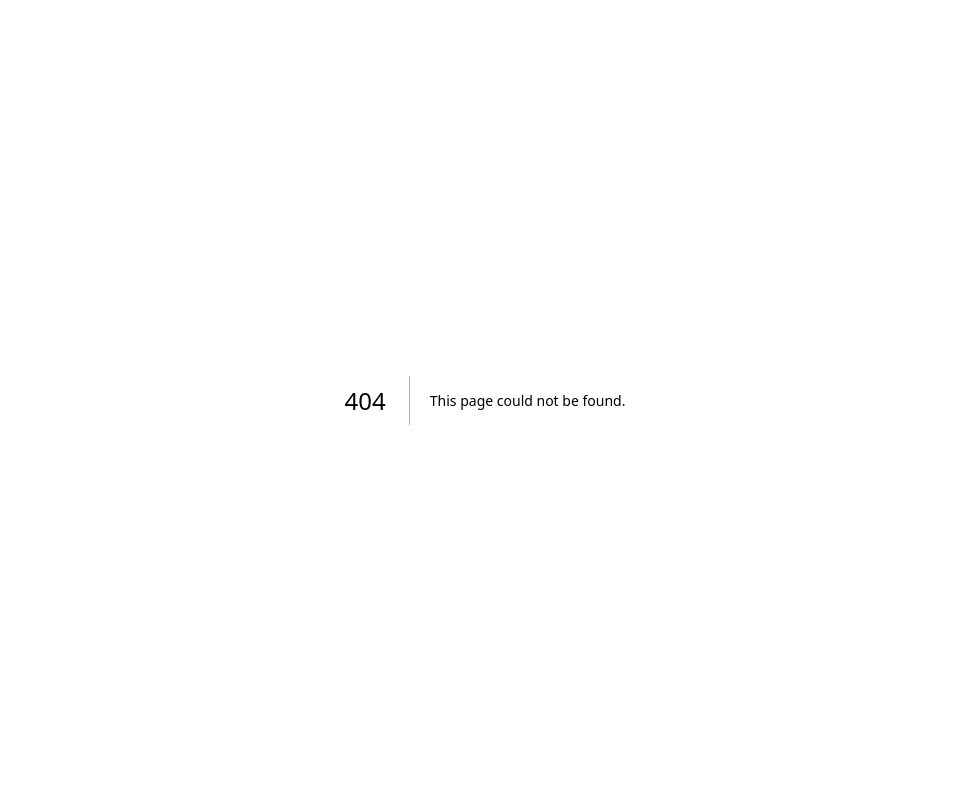
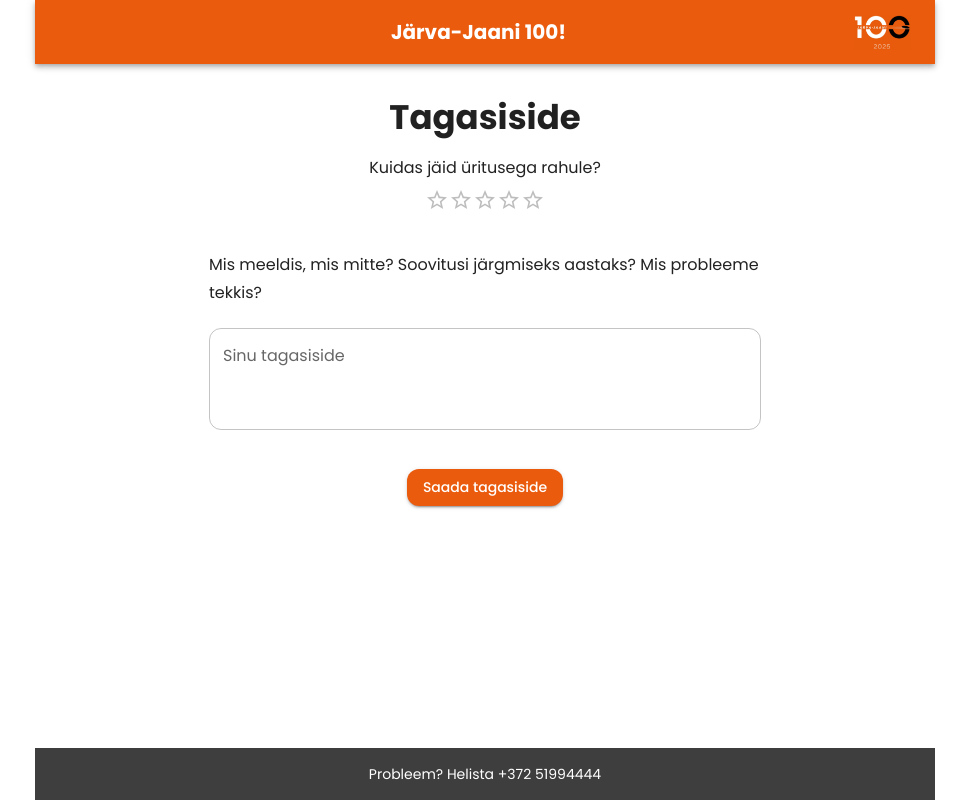
Before and after one commit to apunkto/jj100, a Next.js app: page /feedback in a window 1280 px wide. Before the commit this address had no page. Shown: the whole page, without its empty margins (155-1124 px from the left). Built offline with nearby package versions, Linux system fonts and the light colour scheme; no server answers; some icons are missing.

Commit message:
add to pages

```diff
--- a/package.json
+++ b/package.json
@@ -23,6 +23,7 @@
     "react-countdown": "^2.3.6",
     "react-dom": "18.3.1",
     "react-dom-confetti": "^0.2.0",
+    "react-hook-form": "^7.56.1",
     "react-use": "^17.6.0",
     "swiper": "^11.2.6"
   },
--- /dev/null
+++ b/src/api/useFeedbackApi.ts
@@ -0,0 +1,31 @@
+// src/api/useFeedbackApi.ts
+
+const API_BASE = process.env.NEXT_PUBLIC_API_BASE_URL
+if (!API_BASE) {
+    throw new Error('Missing NEXT_PUBLIC_API_BASE_URL')
+}
+
+type FeedbackPayload = {
+    score: number
+    feedback: string
+}
+
+const submitFeedback = async (data: FeedbackPayload): Promise<void> => {
+    const res = await fetch(`${API_BASE}/feedback`, {
+        method: 'POST',
+        headers: { 'Content-Type': 'application/json' },
+        body: JSON.stringify(data),
+    })
+
+    if (!res.ok) {
+        const errorResponse = await res.json() as { error?: string }
+        throw new Error(errorResponse.error || 'Feedback submission failed')
+    }
+}
+
+
+export default function useFeedbackApi() {
+    return {
+        submitFeedback,
+    }
+}
--- a/src/components/Layout.tsx
+++ b/src/components/Layout.tsx
@@ -20,6 +20,7 @@ import GolfCourseIcon from '@mui/icons-material/GolfCourse'
 import CardGiftcardIcon from '@mui/icons-material/CardGiftcard'
 import MapIcon from '@mui/icons-material/Map'
 import InfoIcon from '@mui/icons-material/Info'
+import FeedbackIcon from '@mui/icons-material/Feedback'
 
 export default function Layout({children}: { children: ReactNode }) {
     const [drawerOpen, setDrawerOpen] = useState(false)
@@ -136,6 +137,16 @@ export default function Layout({children}: { children: ReactNode }) {
                                 </ListItemButton>
                             </ListItem>
                         </Link>
+                        <Link href="/feedback" passHref legacyBehavior>
+                            <ListItem disablePadding>
+                                <ListItemButton sx={{borderRadius: 2}}>
+                                    <ListItemIcon>
+                                        <FeedbackIcon/>
+                                    </ListItemIcon>
+                                    <ListItemText primary="Tagasiside"/>
+                                </ListItemButton>
+                            </ListItem>
+                        </Link>
 
                     </List>
                 </Box>
--- /dev/null
+++ b/src/pages/feedback/index.tsx
@@ -0,0 +1,130 @@
+import { useState } from 'react'
+import {
+    Box,
+    Button,
+    Container,
+    Typography,
+    TextField,
+    Rating,
+    Alert,
+} from '@mui/material'
+import { useForm, Controller } from 'react-hook-form'
+import Layout from '@/src/components/Layout'
+import useFeedbackApi from '@/src/api/useFeedbackApi'
+
+type FeedbackForm = {
+    score: number
+    feedback: string
+}
+
+export default function FeedbackPage() {
+    const [submitted, setSubmitted] = useState(false)
+    const { submitFeedback } = useFeedbackApi()
+
+    const {
+        control,
+        handleSubmit,
+        reset,
+        formState: { errors, isSubmitting }
+    } = useForm<FeedbackForm>({
+        defaultValues: {
+            score: 0,
+            feedback: '',
+        },
+    })
+
+    const onSubmit = async (data: FeedbackForm) => {
+        try {
+            await submitFeedback(data)
+            setSubmitted(true)
+            reset()
+        } catch (err) {
+            console.error(err)
+            alert('Midagi läks valesti. Palun proovi uuesti.')
+        }
+    }
+
+    return (
+        <Layout>
+            <Container maxWidth="sm" sx={{ mt: 0 }}>
+                <Typography
+                    variant="h4"
+                    fontWeight="bold"
+                    textAlign="center"
+                    gutterBottom
+                >
+                    Tagasiside
+                </Typography>
+
+                {submitted && (
+                    <Alert severity="success" sx={{ mb: 3 }}>
+                        Aitäh! Sinu tagasiside on salvestatud.
+                    </Alert>
+                )}
+
+                <Box
+                    component="form"
+                    onSubmit={handleSubmit(onSubmit)}
+                    mt={2}
+                >
+                    <Box display="flex" flexDirection="column" gap={2}>
+                        <Box textAlign="center">
+                            <Typography variant="subtitle1" gutterBottom>
+                                Kuidas jäid üritusega rahule?
+                            </Typography>
+                            <Controller
+                                name="score"
+                                control={control}
+                                rules={{ required: true, min: 1 }}
+                                render={({ field }) => (
+                                    <Rating
+                                        value={field.value}
+                                        onChange={(_, value) => field.onChange(value)}
+                                    />
+                                )}
+                            />
+                            {errors.score && (
+                                <Typography variant="body2" color="error">
+                                    Palun vali hinnang.
+                                </Typography>
+                            )}
+                        </Box>
+                        <Typography variant="subtitle1" gutterBottom mt={2}>
+                            Mis meeldis, mis mitte? Soovitusi järgmiseks aastaks? Mis probleeme tekkis?
+                        </Typography>
+
+                        <Controller
+                            name="feedback"
+                            control={control}
+                            rules={{ required: true, minLength: 3 }}
+                            render={({ field }) => (
+                                <TextField
+                                    {...field}
+                                    label="Sinu tagasiside"
+                                    fullWidth
+                                    multiline
+                                    minRows={3}
+                                    variant="outlined"
+                                    placeholder="Kirjuta siia oma mõtted..."
+                                    error={!!errors.feedback}
+                                    helperText={
+                                        errors.feedback ? 'Palun kirjuta vähemalt 3 tähemärki.' : ' '
+                                    }
+                                />
+                            )}
+                        />
+
+                        <Button
+                            variant="contained"
+                            type="submit"
+                            disabled={isSubmitting}
+                            sx={{ alignSelf: 'center', minWidth: 150 }}
+                        >
+                            Saada tagasiside
+                        </Button>
+                    </Box>
+                </Box>
+            </Container>
+        </Layout>
+    )
+}
```
Also changed, not shown: 1 other file (tests, documents, lock files or other folders).
